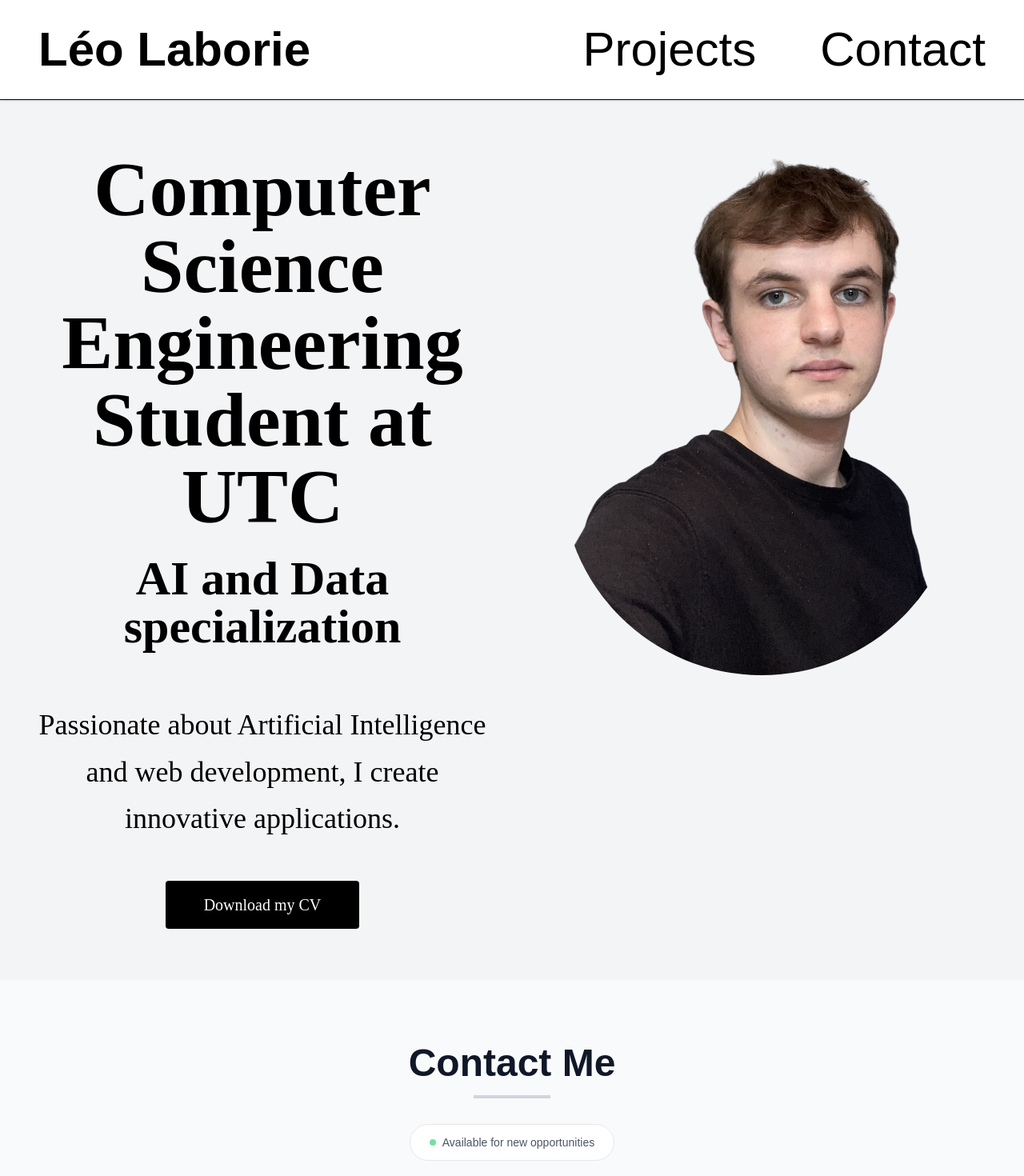
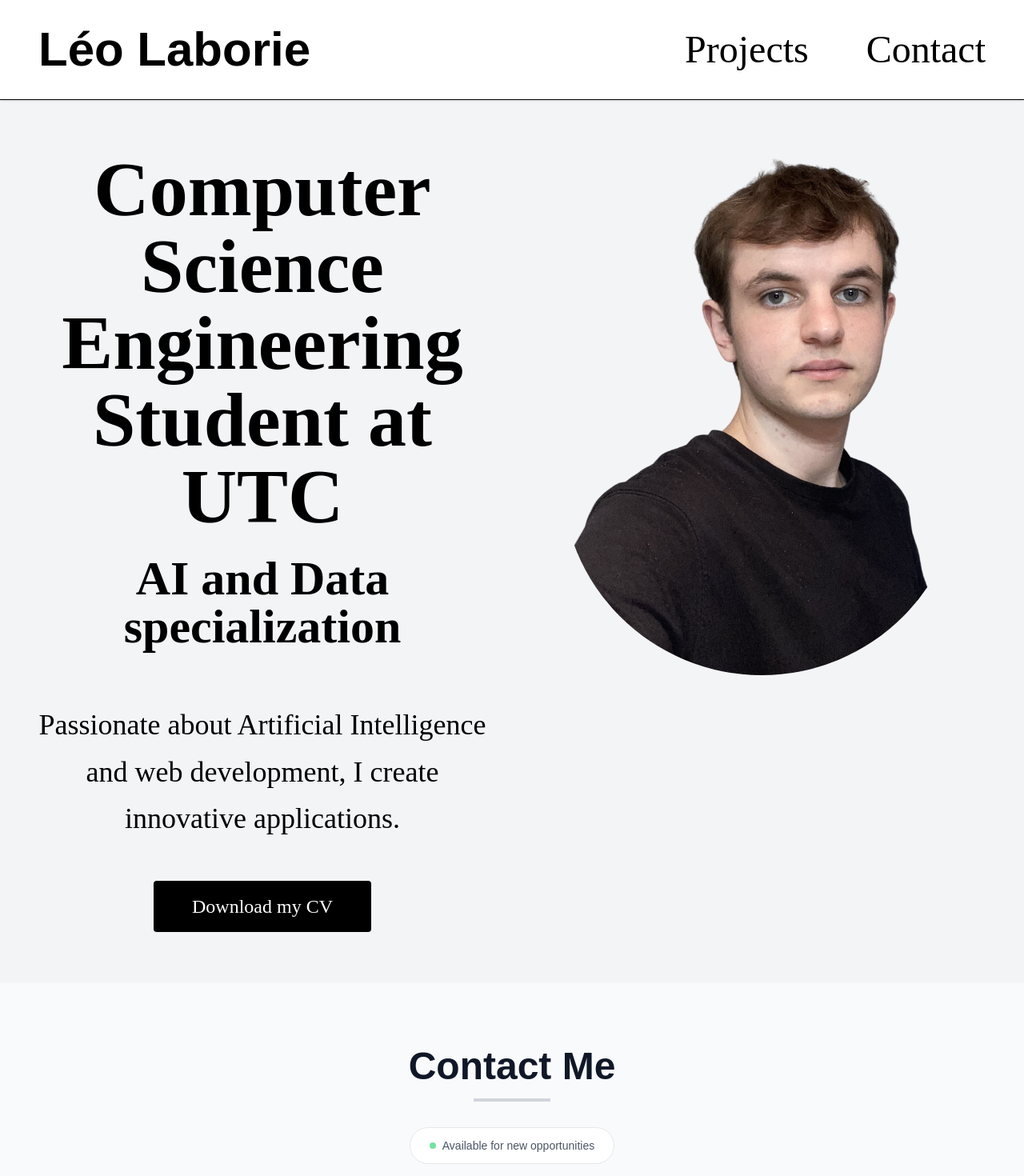
Before and after one commit to LeoLaborie/portfolio, a Next.js app: page / in a window 1280 px wide. Shown: the top 1470 px of the page at 80% size. Built offline with nearby package versions, Linux system fonts and the light colour scheme.

Commit message:
graphic change in header hero parcours

```diff
--- a/app/components/Header.js
+++ b/app/components/Header.js
@@ -22,7 +22,7 @@ export default function Header() {
           </div>
 
           {/* Desktop Navigation */}
-          <ul className="hidden md:flex space-x-8 lg:space-x-20 text-sm lg:text-6xl font-medium">
+          <ul className="hidden md:flex space-x-8 lg:space-x-18 text-sm lg:text-5xl font-medium font-[Times_New_Roman]">
             <li>
               <a
                 href="#projects"
--- a/app/components/Hero.js
+++ b/app/components/Hero.js
@@ -19,7 +19,7 @@ export default function Hero() {
           <a
             href="/cv.pdf"
             download
-            className="inline-block px-6 md:px-12 py-3 md:py-4 bg-black text-white text-base md:text-xl rounded hover:bg-gray-800 transition-colors duration-200"
+            className="inline-block px-6 md:px-12 py-3 md:py-4 bg-black text-white text-base md:text-2xl rounded hover:bg-gray-800 transition-colors duration-200"
           >
             {t("DownloadCV")}
           </a>
--- a/app/components/Parcours.js
+++ b/app/components/Parcours.js
@@ -75,7 +75,7 @@ export default function Parcours() {
               <div className="absolute left-6 md:left-1/2 w-4 h-4 bg-white border-4 border-gray-600 rounded-full md:transform md:-translate-x-2 z-10"></div>
 
               {/* Content Card */}
-              <div className="ml-16 md:ml-0 md:w-5/12 md:ml-auto">
+              <div className="ml-16 md:w-5/12 md:ml-auto">
                 <div className="bg-white rounded-xl shadow-sm border border-gray-200 p-6 hover:shadow-md transition-shadow duration-300">
                   <div className="flex items-center gap-3 mb-4">
                     <div className="p-2 bg-gray-100 rounded-lg">
--- a/messages/fr.json
+++ b/messages/fr.json
@@ -4,7 +4,7 @@
     "Contact": "Contact"
   },
   "Hero": {
-    "Title": "Étudiant à l'UTC en Génie Informatique",
+    "Title": "Élève ingénieur à l'UTC en Génie Informatique",
     "Subtitle": "spécialité IA et Données",
     "Description": "Passionné par l'Intelligence Artificielle et le développement web, je crée des applications innovantes.",
     "DownloadCV": "Télécharger mon CV"
```
